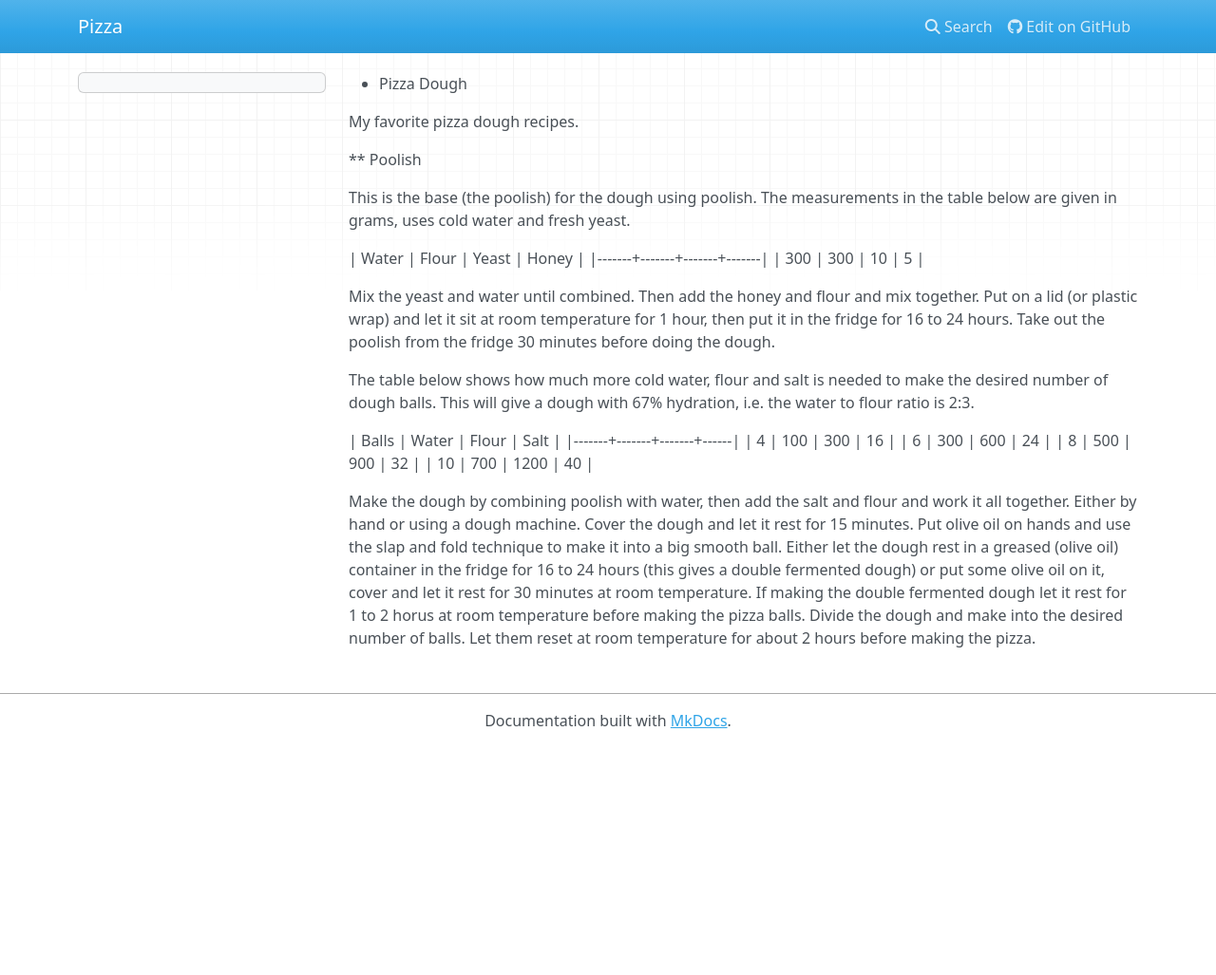
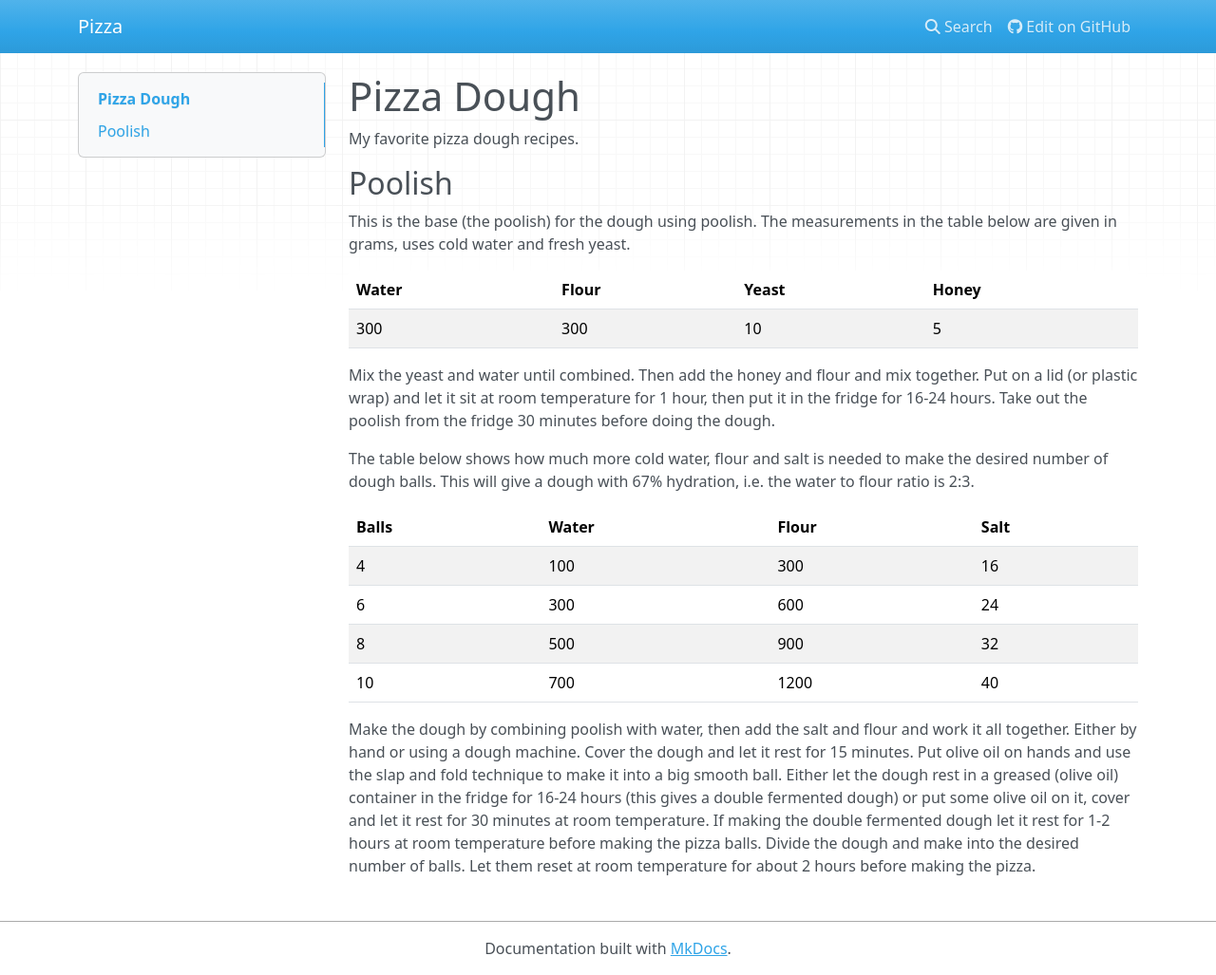
Before and after one commit to claha/pizza, an MkDocs documentation site: the page built from docs/index.md, in a window 1280 px wide and 1027 px high. Shown: the whole window at 95% size. Built offline with MkDocs 1.6.1, drawn with Linux system fonts in a browser that asks for light colours; nearby versions of some CDN libraries.

Commit message:
Update index.md

```diff
--- a/docs/index.md
+++ b/docs/index.md
@@ -1,19 +1,19 @@
-* Pizza Dough
+# Pizza Dough
 
 My favorite pizza dough recipes.
 
-** Poolish
+## Poolish
 
 This is the base (the poolish) for the dough using poolish. The measurements in
 the table below are given in grams, uses cold water and fresh yeast.
 
 | Water | Flour | Yeast | Honey |
-|-------+-------+-------+-------|
+|-------|-------|-------|-------|
 |   300 |   300 |    10 |     5 |
 
 Mix the yeast and water until combined. Then add the honey and flour and mix
 together. Put on a lid (or plastic wrap) and let it sit at room temperature for
-1 hour, then put it in the fridge for 16 to 24 hours. Take out the poolish from
+1 hour, then put it in the fridge for 16-24 hours. Take out the poolish from
 the fridge 30 minutes before doing the dough.
 
 The table below shows how much more cold water, flour and salt is needed to
@@ -21,7 +21,7 @@ make the desired number of dough balls. This will give a dough with 67%
 hydration, i.e. the water to flour ratio is 2:3.
 
 | Balls | Water | Flour | Salt |
-|-------+-------+-------+------|
+|-------|-------|-------|------|
 |     4 |   100 |   300 |   16 |
 |     6 |   300 |   600 |   24 |
 |     8 |   500 |   900 |   32 |
@@ -31,9 +31,9 @@ Make the dough by combining poolish with water, then add the salt and flour and
 work it all together. Either by hand or using a dough machine. Cover the dough
 and let it rest for 15 minutes. Put olive oil on hands and use the slap and
 fold technique to make it into a big smooth ball. Either let the dough rest in
-a greased (olive oil) container in the fridge for 16 to 24 hours (this gives a
+a greased (olive oil) container in the fridge for 16-24 hours (this gives a
 double fermented dough) or put some olive oil on it, cover and let it rest for
 30 minutes at room temperature. If making the double fermented dough let it
-rest for 1 to 2 horus at room temperature before making the pizza balls. Divide
+rest for 1-2 hours at room temperature before making the pizza balls. Divide
 the dough and make into the desired number of balls. Let them reset at room
 temperature for about 2 hours before making the pizza.
```
